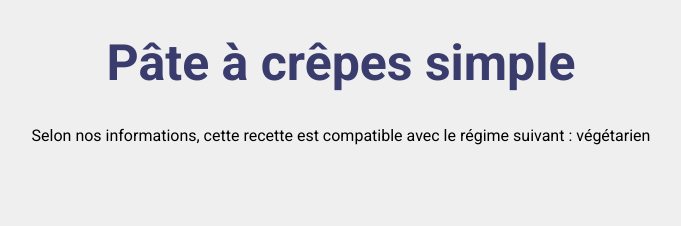
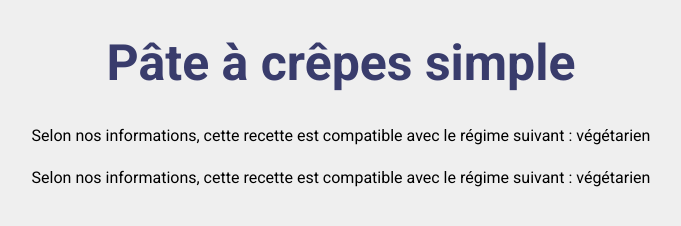
Before and after one commit to NadimAAA/marmiton, a plain HTML site: page index.html in a window 1280 px wide. Shown: the whole page, without its empty margins (299-980 px from the left). Drawn offline with Linux system fonts and the light colour scheme.

Commit message:
secondcommit

```diff
--- a/index.html
+++ b/index.html
@@ -25,6 +25,10 @@
             Selon nos informations, cette recette est compatible avec le régime
             suivant : végétarien
           </p>
+          <p class="baseline">
+            Selon nos informations, cette recette est compatible avec le régime
+            suivant : végétarien
+          </p>
         </main>
       </div>
     </main>
```
